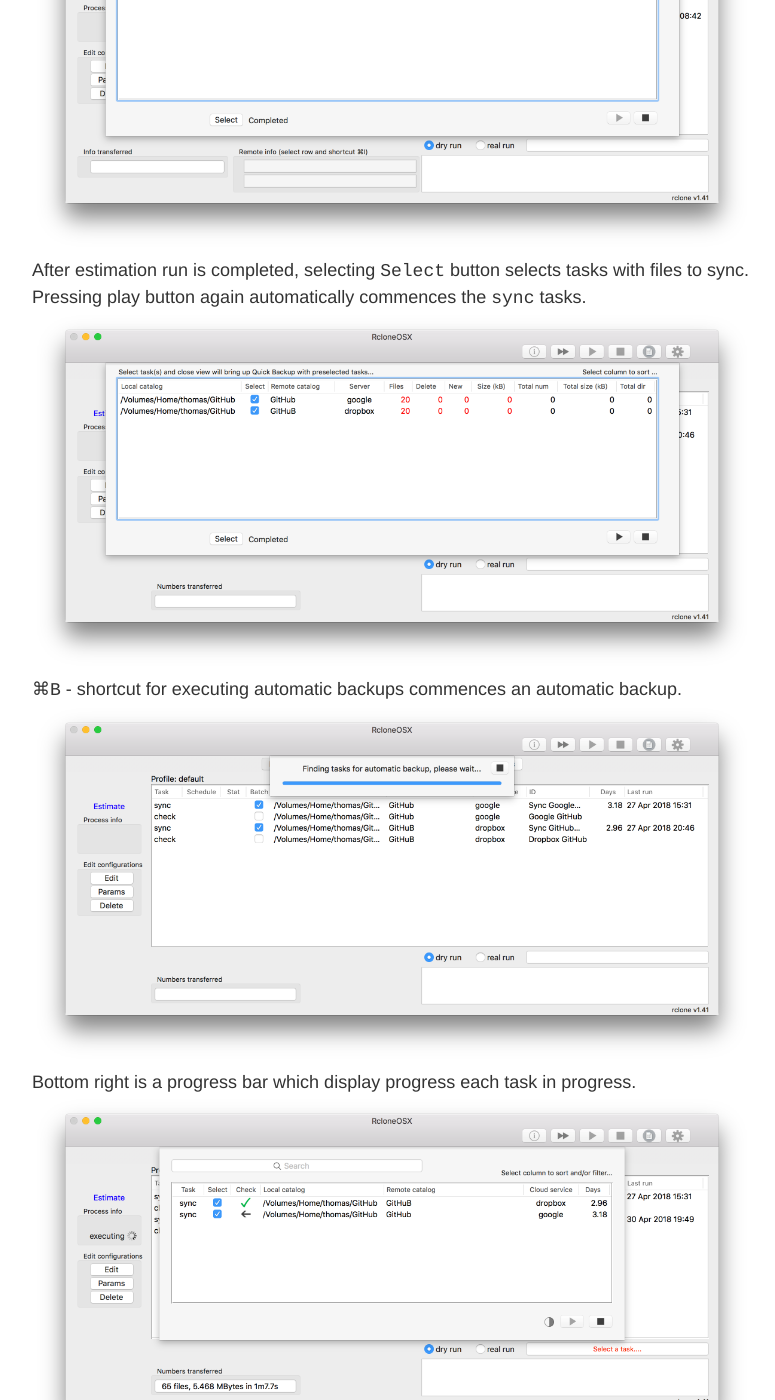
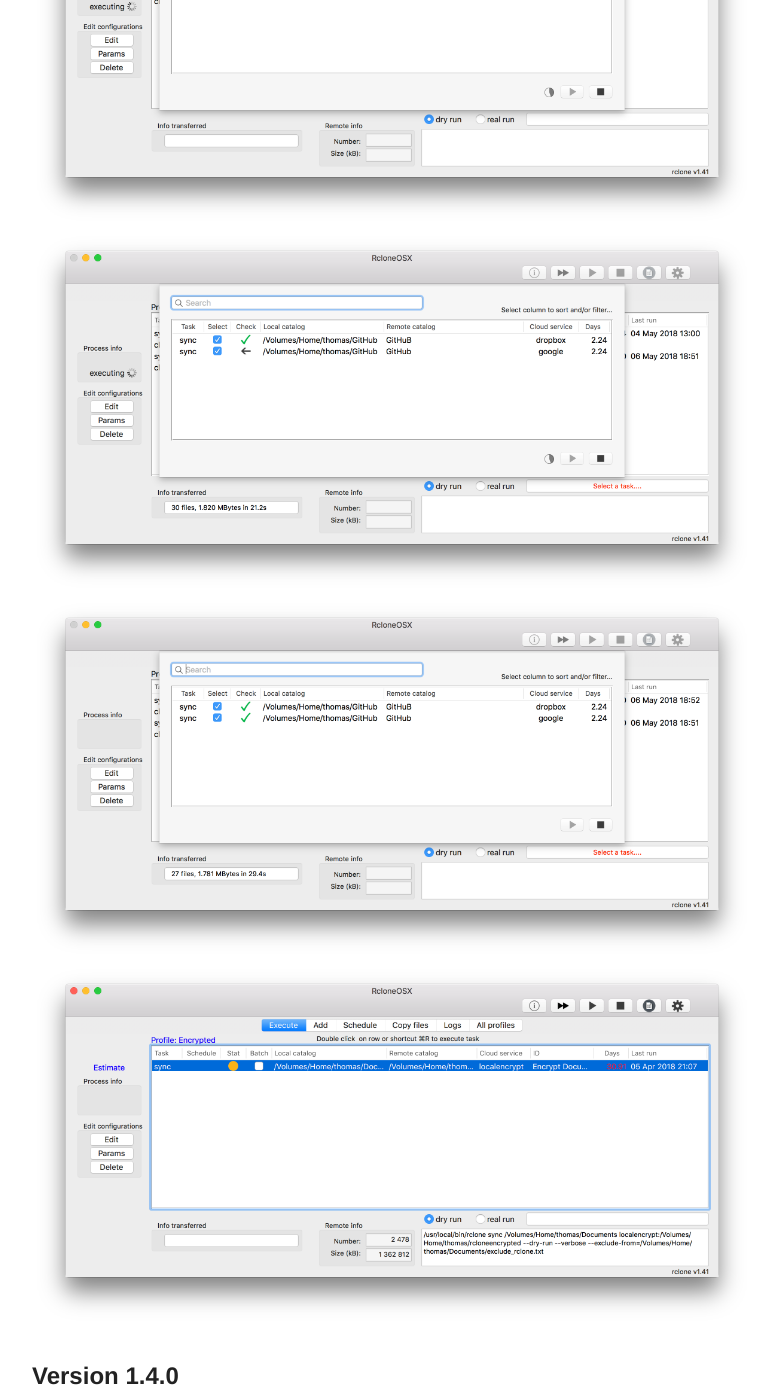
Before and after one commit to d2s/Documentation, a Jekyll site: the page built from _posts/2018-01-01-RcloneChangelog.md, in a window 1280 px wide and 1400 px high, scrolled down 1451 px. Shown: the whole window, without its empty margins (248-1023 px from the left). Built offline with Jekyll 4.4.1, drawn with Linux system fonts in a browser that asks for light colours; some of the changed text lies outside the part shown.

Commit message:
new version

```diff
--- a/_posts/2018-01-01-RcloneChangelog.md
+++ b/_posts/2018-01-01-RcloneChangelog.md
@@ -15,19 +15,12 @@ There are several enhancements in this release:
 - `⌘B` commence an automatic backup for `sync` tasks with data to sync
 - selecting the i-button commence an estimating run for all `sync` tasks
 
-Selecting the i-button up right commences an estimation run for `sync` tasks.
-![Main view](/images/RcloneOSX/v1.5.0/nr1.png)
-![Main view](/images/RcloneOSX/v1.5.0/nr2.png)
-![Main view](/images/RcloneOSX/v1.5.0/nr8.png)
-After estimation run is completed, selecting `Select` button selects tasks with files to sync. Pressing play button again automatically commences the `sync` tasks.
-![Main view](/images/RcloneOSX/v1.5.0/nr3.png)
-`⌘B` - shortcut for executing automatic backups commences an automatic backup.
-![Main view](/images/RcloneOSX/v1.5.0/nr4.png)
-Bottom right is a progress bar which display progress each task in progress.
-![Main view](/images/RcloneOSX/v1.5.0/nr5.png)
-![Main view](/images/RcloneOSX/v1.5.0/nr6.png)
-The log view.
-![Main view](/images/RcloneOSX/v1.5.0/nr7.png)
+![Main view](/images/RcloneOSX/v1.5.1/nr1.png)
+![Main view](/images/RcloneOSX/v1.5.1/nr2.png)
+![Main view](/images/RcloneOSX/v1.5.1/nr3.png)
+![Main view](/images/RcloneOSX/v1.5.1/nr4.png)
+![Main view](/images/RcloneOSX/v1.5.1/nr5.png)
+![Main view](/images/RcloneOSX/v1.5.1/nr6.png)
 
 ## Version 1.4.0
 
```
Also changed, not shown: images/RcloneOSX/v1.5.0/nr1.png (deleted), images/RcloneOSX/v1.5.0/nr2.png (deleted), images/RcloneOSX/v1.5.0/nr3.png (deleted), images/RcloneOSX/v1.5.0/nr4.png (deleted), images/RcloneOSX/v1.5.0/nr5.png (deleted), images/RcloneOSX/v1.5.0/nr6.png (deleted), images/RcloneOSX/v1.5.0/nr7.png (deleted), images/RcloneOSX/v1.5.0/nr8.png (deleted), images/RcloneOSX/v1.5.1/nr1.png (added), images/RcloneOSX/v1.5.1/nr2.png (added), images/RcloneOSX/v1.5.1/nr3.png (added), images/RcloneOSX/v1.5.1/nr4.png (added), images/RcloneOSX/v1.5.1/nr5.png (added), images/RcloneOSX/v1.5.1/nr6.png (added).
